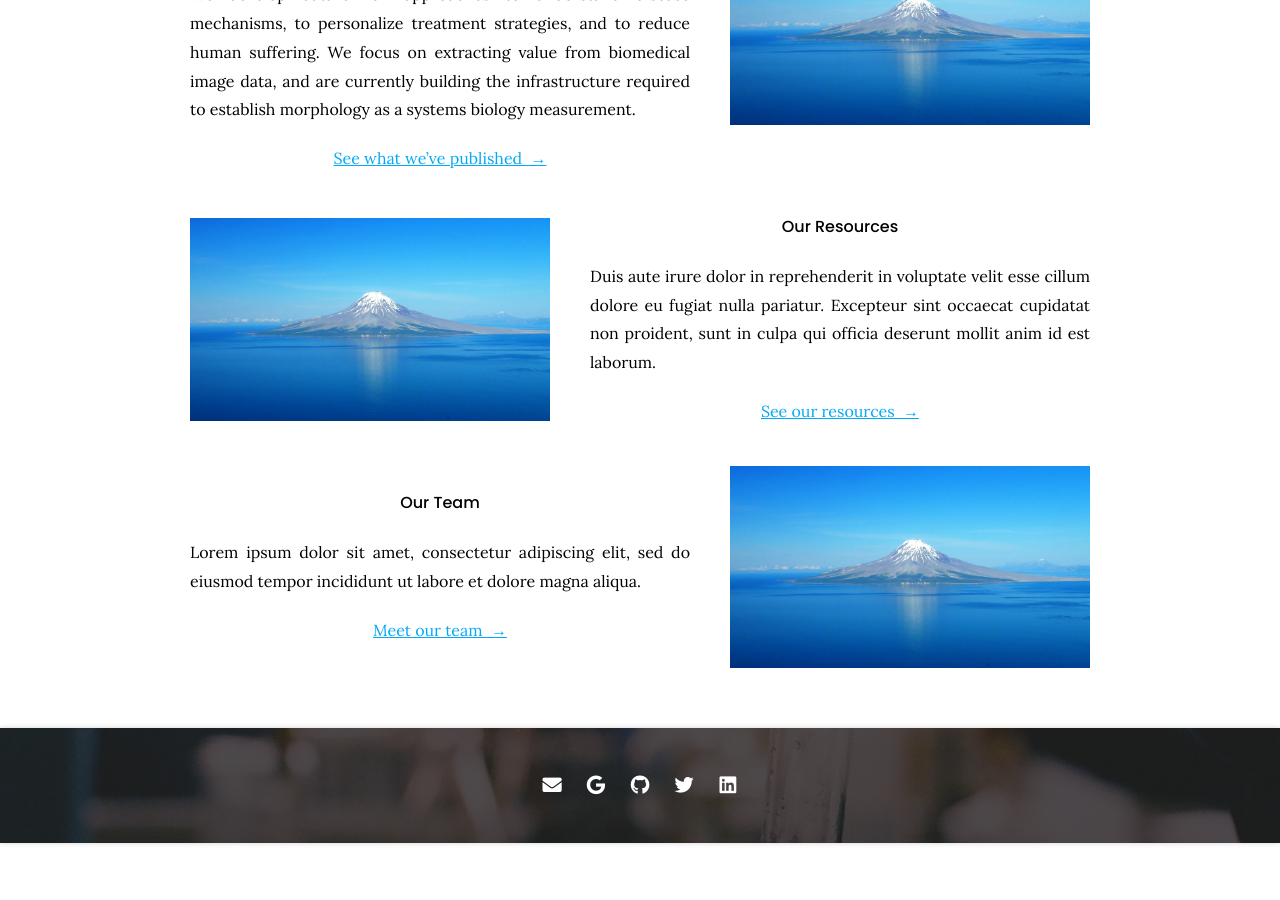
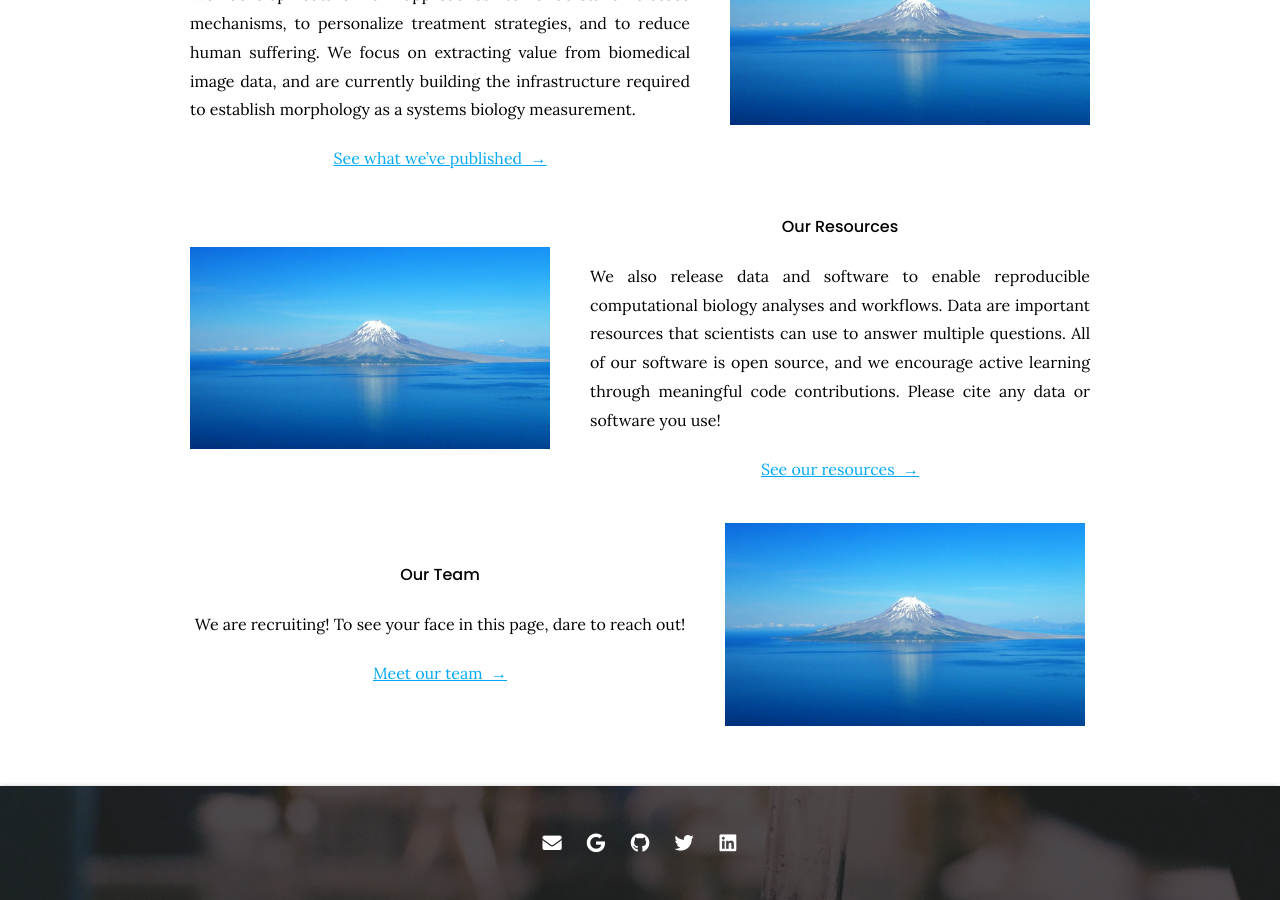
Before and after one commit to WayScience/waysciencelab.com, a Jekyll site: the page built from index.md, in a window 1280 px wide and 900 px high, scrolled down 1013 px. Built offline with Jekyll 4.4.1, drawn with Linux system fonts in a browser that asks for light colours; nearby versions of some CDN libraries; before the commit the page ends 1856 px from its top, so only the background shows below that.

Commit message:
add initial resources and team blurbs

```diff
--- a/index.md
+++ b/index.md
@@ -53,8 +53,10 @@ We focus on extracting value from biomedical image data, and are currently build
 %}
 
 {% capture text %}
-Duis aute irure dolor in reprehenderit in voluptate velit esse cillum dolore eu fugiat nulla pariatur.
-Excepteur sint occaecat cupidatat non proident, sunt in culpa qui officia deserunt mollit anim id est laborum.
+We also release data and software to enable reproducible computational biology analyses and workflows.
+Data are important resources that scientists can use to answer multiple questions.
+All of our software is open source, and we encourage active learning through meaningful code contributions.
+Please cite any data or software you use!
 
 [See our resources &nbsp;→](resources)
 {:.center}
@@ -69,7 +71,8 @@ Excepteur sint occaecat cupidatat non proident, sunt in culpa qui officia deseru
 %}
 
 {% capture text %}
-Lorem ipsum dolor sit amet, consectetur adipiscing elit, sed do eiusmod tempor incididunt ut labore et dolore magna aliqua.
+We are recruiting!
+To see your face in this page, dare to reach out!
 
 [Meet our team &nbsp;→](team)
 {:.center}
```
